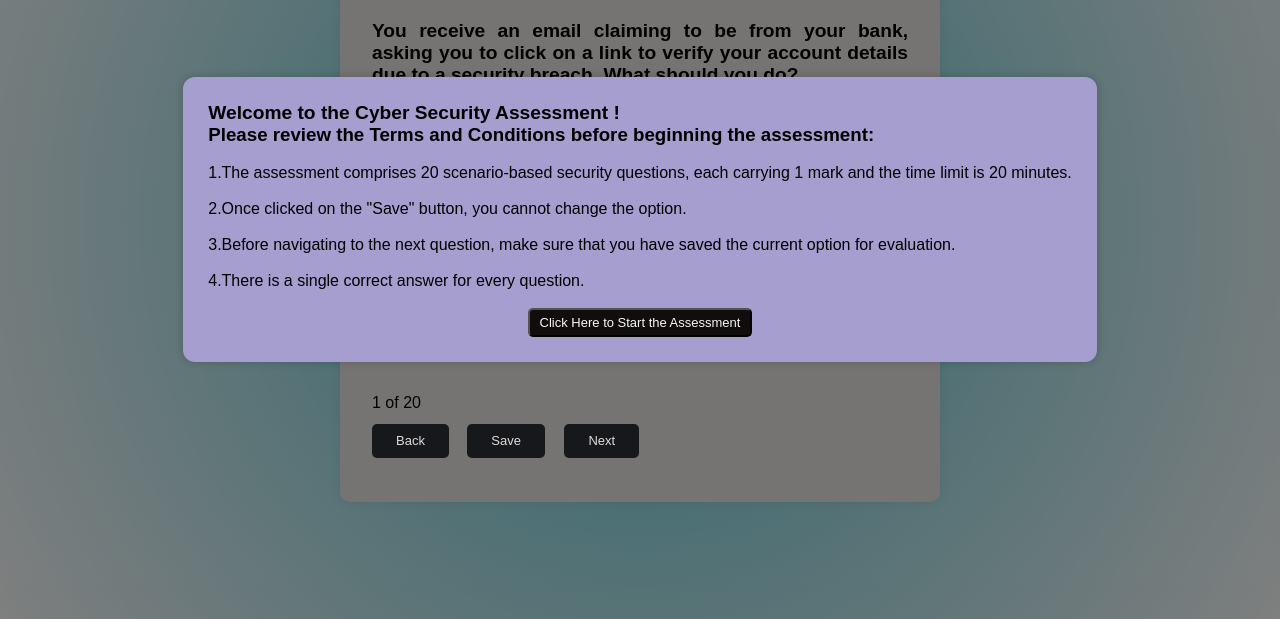
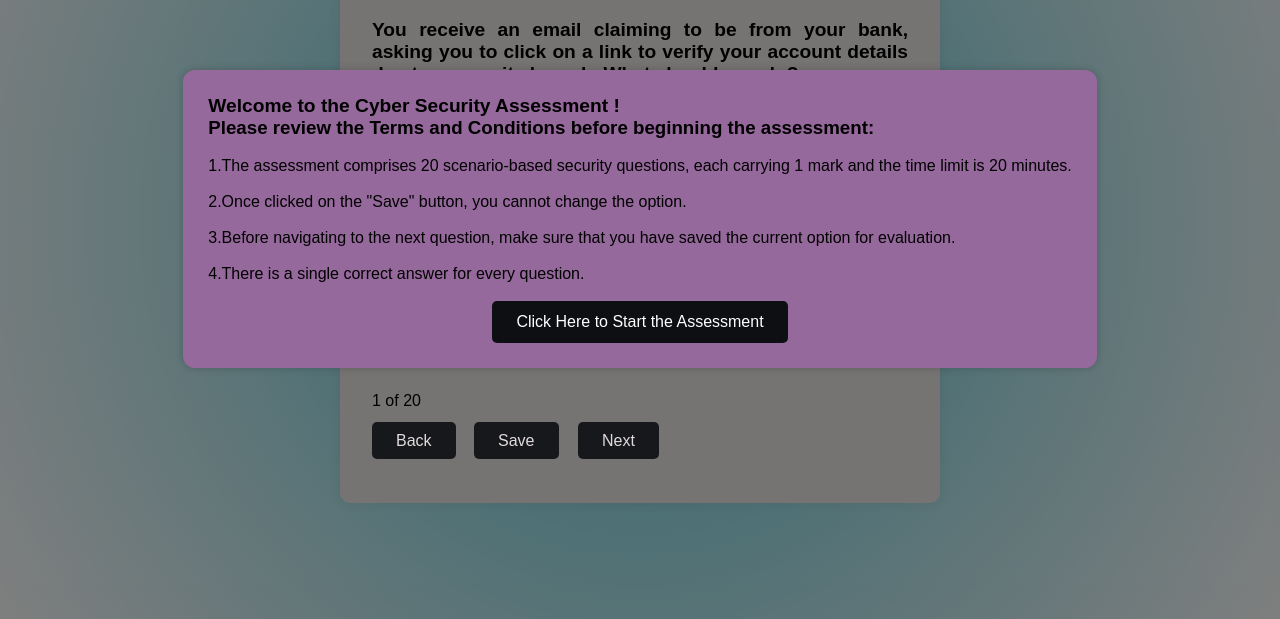
Before and after one commit to Pranavshinde678/CyberSecurityAssessmentFrontend, a plain HTML site: page index.html in a window 1280 px wide. Shown: the part 181-800 px from the top of the page. Drawn offline with Linux system fonts and the light colour scheme.

Commit message:
Update style.css

```diff
--- a/style.css
+++ b/style.css
@@ -17,8 +17,7 @@ body {
   display: flex;
   align-items: center;
   justify-content: center;
-  height: 100vh;
-  overflow: hidden;
+  min-height: 100vh;
 }
 
 .quiz-container {
@@ -27,9 +26,11 @@ body {
   box-shadow: 0 0 10px 2px rgba(100, 100, 100, 0.1);
   max-width: 600px;
   width: 100%;
+  overflow: hidden;
 }
 
-.quiz-header, .quiz-footer {
+.quiz-header,
+.quiz-footer {
   padding: 1rem 2rem;
 }
 
@@ -82,6 +83,7 @@ body {
   padding: 0.7rem;
   border-radius: 5px;
   cursor: pointer;
+  transition: background-color 0.3s ease;
 }
 
 .quiz-body ul li label {
@@ -89,7 +91,12 @@ body {
   padding: 0 0.4rem;
 }
 
-.quiz-footer button, .btn {
+.quiz-body ul li:hover {
+  background-color: var(--secondary-color);
+}
+
+.quiz-footer button,
+.btn {
   margin-bottom: 28px;
   margin-top: 12px;
   padding: 0.6rem 1.5rem;
@@ -101,15 +108,7 @@ body {
   border-radius: 5px;
   color: var(--button-text);
   opacity: 0.9;
-  transition: 0.3s ease-in-out;
-  /* -webkit-border-radius:;
-  -moz-border-radius:;
-  -ms-border-radius:;
-  -o-border-radius:;
-  -webkit-transition:;
-  -moz-transition:;
-  -ms-transition:;
-  -o-transition:; */
+  transition: opacity 0.3s ease;
 }
 
 .quiz-body button {
@@ -117,7 +116,8 @@ body {
   margin: 0 auto;
 }
 
-.quiz-footer button:hover, .btn:hover {
+.quiz-footer button:hover,
+.btn:hover {
   opacity: 1;
 }
 
@@ -134,34 +134,36 @@ body {
 }
 
 .popup {
-  background-color: #a69ecf;
+  background-color: #96699c;
   padding: 25px;
   border-radius: 12px;
   box-shadow: 0 0 10px rgba(0, 0, 0, 0.2);
-  -webkit-border-radius: 12px;
-  -moz-border-radius: 12px;
-  -ms-border-radius: 12px;
-  -o-border-radius: 12px;
 }
 
-button{
-  background-color: #110d0d;
-  padding: 5px 10px;
-  color: #f7f7f7;
+button {
+  background-color: #0d0f13;
+  padding: 12px 24px;
+  color: #ffffff;
   cursor: pointer;
   border-radius: 5px;
-  font-size: 13px;
+  font-size: 16px;
+  border: none;
+  transition: background-color 0.3s ease;
 }
 
- .correct {
+button:hover {
+  background-color: #1a1c20;
+}
+
+.correct {
   background-color: lightgreen;
- }
+}
 
- .wrong {
+.wrong {
   background-color: #e42a2a;
- }
+}
 
- #timer {
+#timer {
   font-size: 17px;
   font-weight: bold;
   margin-left: 6px;
@@ -170,3 +172,10 @@ button{
   text-align: center;
   text-shadow: 1px 1px 2px rgba(0, 0, 0, 0.3);
 }
+
+/* Responsive Styles */
+@media screen and (max-width: 768px) {
+  .quiz-container {
+    max-width: 90%;
+  }
+}
```
